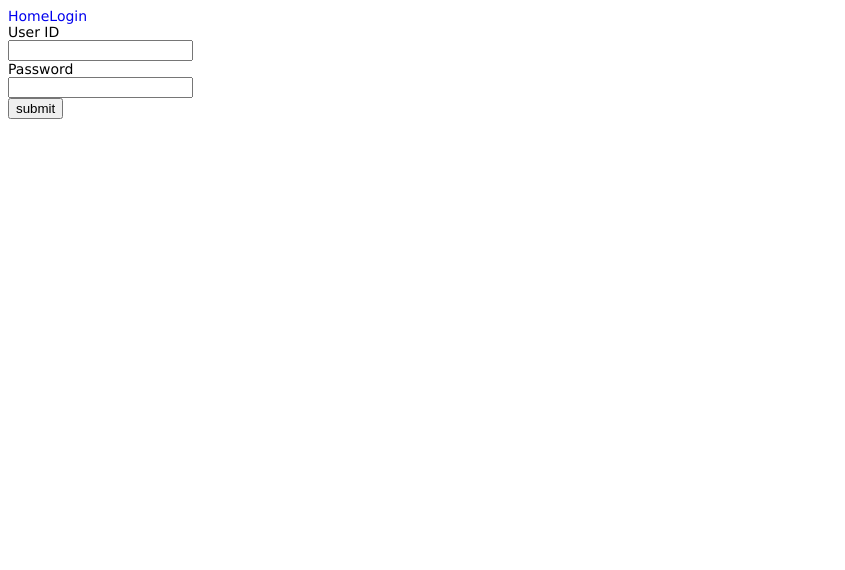
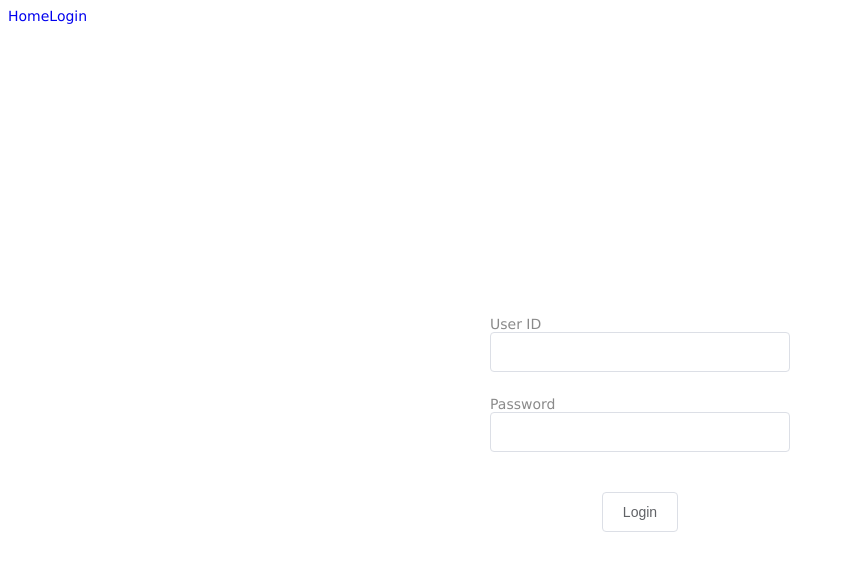
Before and after one commit to ravelll/nippue, a Vue app: page /login in a window 1280 px wide. Shown: the top 570 px of the page, without its empty margins (0-845 px from the left). Built offline with nearby package versions, Linux system fonts and the light colour scheme.

Commit message:
fix Login page design

```diff
--- a/src/views/Login.vue
+++ b/src/views/Login.vue
@@ -1,22 +1,27 @@
 <template>
-  <div>
-    <div>
-      <div>User ID</div>
-      <input type="text" v-model="userId">
-    </div>
-    <div>
-      <div>Password</div>
-      <input type="password" v-model="password">
-    </div>
-    <input type="button" value="submit" @click.prevent="login">
-    <div v-if="errorMessage">
-      <p>{{ errorMessage }}</p>
+  <div class="login-block">
+    <div class="login-forms">
+      <div class="user-block">
+        <div class="form-label">User ID</div>
+        <el-input class="input" type="text" v-model="userId"/>
+      </div>
+      <div class="password-block">
+        <div class="form-label">Password</div>
+        <el-input class="input" type="password" v-model="password"/>
+      </div>
+      <div class="submit-block">
+        <el-button>Login</el-button>
+      </div>
+      <div v-if="errorMessage">
+        <p>{{ errorMessage }}</p>
+      </div>
     </div>
   </div>
 </template>
 
 <script>
 export default {
+  name: 'Login',
   data () {
     return {
       userId: '',
@@ -38,3 +43,29 @@ export default {
   }
 }
 </script>
+
+<style lang="scss" scoped>
+.login-block {
+  height: 100vh;
+  display: flex;
+  justify-content: center;
+  align-items: center;
+}
+
+.password-block {
+  padding: 2.4rem 0 4rem;
+}
+
+.form-label {
+  color: #8a8a8a;
+}
+
+.input {
+  width: 30rem;
+}
+
+.submit-block {
+  display: flex;
+  justify-content: center;
+}
+</style>
```
